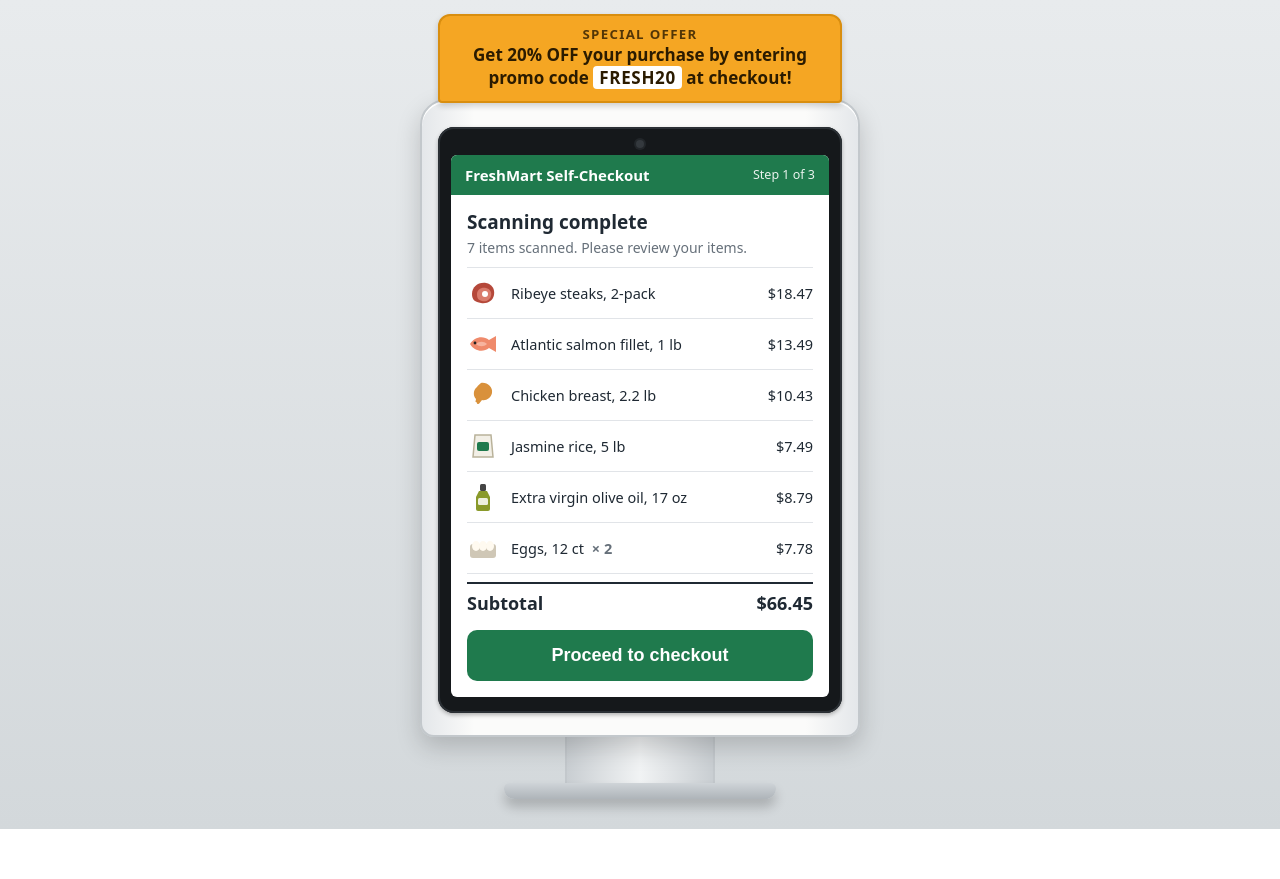
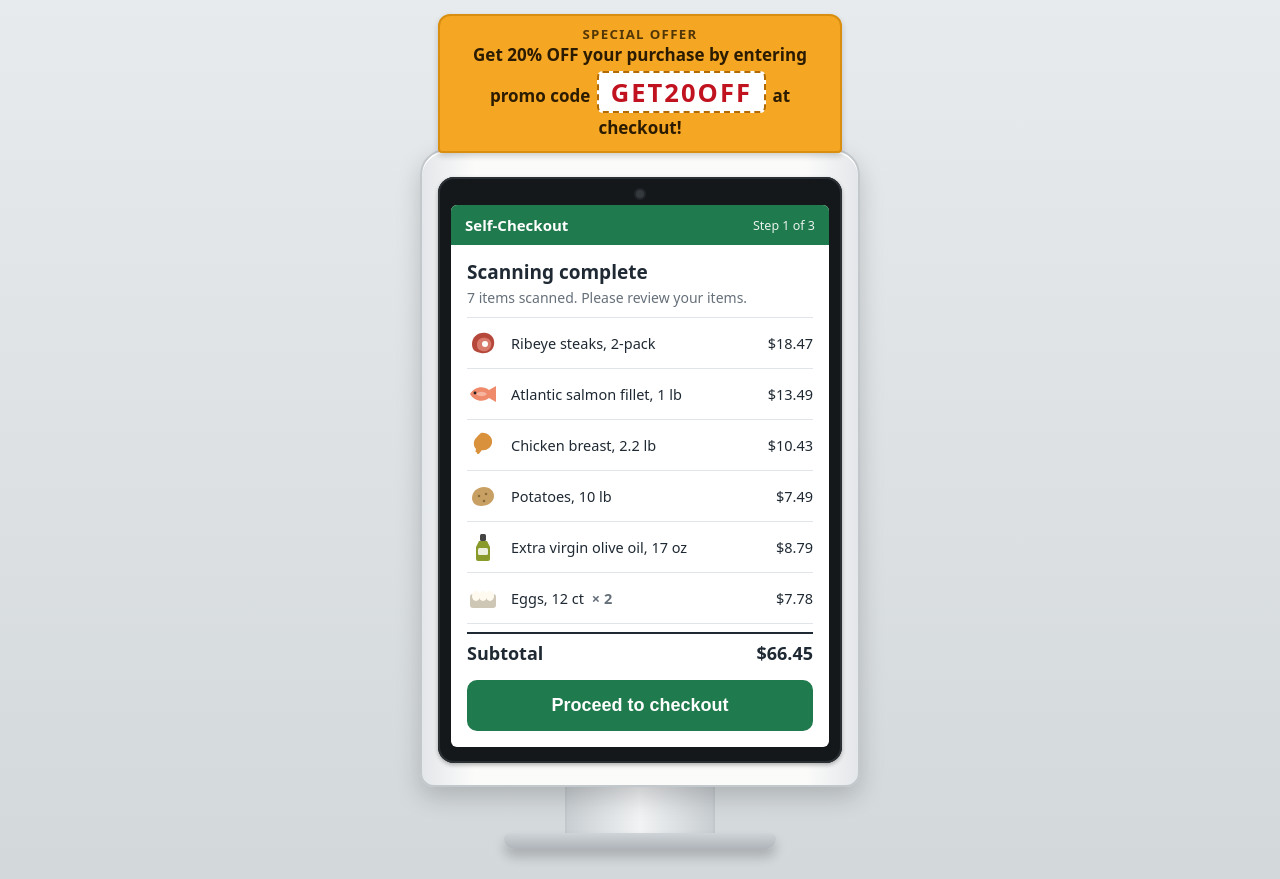
Before and after one commit to kioskview/checkout, a plain HTML site: page a/index.html in a window 1280 px wide. Before the commit the page ends 829 px from the top, so only its background shows below. Drawn offline with Linux system fonts and the light colour scheme.

Commit message:
Update promo code and item details in index.html

```diff
--- a/a/index.html
+++ b/a/index.html
@@ -23,7 +23,7 @@
         box-shadow:0 3px 6px rgba(0,0,0,.18);position:relative;z-index:2}
   .sign .tag{display:block;font-size:.78em;letter-spacing:.1em;text-transform:uppercase;opacity:.8}
   .sign b{font-weight:800}
-  .sign .code{background:#fff;border-radius:4px;padding:0 6px;font-weight:800;letter-spacing:.04em;white-space:nowrap}
+  .sign .code{display:inline-block;background:#fff;color:#c1121f;border:2px dashed #b36b00;border-radius:6px;padding:2px 12px;margin:4px 2px;font-size:1.5em;font-weight:800;letter-spacing:.08em;white-space:nowrap}
 
   /* 機台本體 */
   .cabinet{width:100%;margin-top:-4px;background:linear-gradient(90deg,#e4e7ea 0%,#fbfbfa 12%,#fbfbfa 88%,#e4e7ea 100%);
@@ -115,7 +115,7 @@
     <div class="bezel">
       <div class="camera"></div>
       <div class="screen" id="screen">
-        <div class="topbar"><span>FreshMart Self-Checkout</span><small id="stepLabel"></small></div>
+        <div class="topbar"><span>Self-Checkout</span><small id="stepLabel"></small></div>
 
         <!-- 第 1 頁:掃描完成 -->
         <div class="content" id="p1">
@@ -181,7 +181,7 @@
   var q = new URLSearchParams(location.search);
   var v = (q.get('v') || '').toLowerCase();
   var manual = true;   // 手動輸入組(本檔固定)
-  var CODE = 'FRESH20';
+  var CODE = 'GET20OFF';
 
   // 價格一律以「分」計算,避免浮點誤差
   // 簡單 SVG 圖示(全平台一致)
@@ -189,7 +189,7 @@
     steak:'<svg viewBox="0 0 32 32"><path d="M5 17c0-7 6-12 14-11 6 1 9 6 8 12-1 6-7 9-13 8-6-1-9-3-9-9z" fill="#b5483a"/><path d="M10 17c0-4 4-7 9-6 4 1 6 4 5 8-1 4-5 6-9 5-4-1-5-3-5-7z" fill="#d97b6c"/><circle cx="18" cy="17" r="3" fill="#fff"/></svg>',
     fish:'<svg viewBox="0 0 32 32"><path d="M3 16c4-7 13-9 19-4l7-4v16l-7-4c-6 5-15 3-19-4z" fill="#ef8a6b"/><path d="M9 16c3-3 8-3 11 0-3 3-8 3-11 0z" fill="#f7b49f"/><circle cx="8" cy="15" r="1.4" fill="#222"/></svg>',
     chicken:'<svg viewBox="0 0 32 32"><path d="M14 4c6-1 12 4 11 10-1 5-6 8-10 7l-4 5c-1 1-3 1-3-1l1-5c-3-3-3-9 1-12 1-2 3-3 4-4z" fill="#d9913b"/><circle cx="8" cy="25" r="2.2" fill="#fff"/><circle cx="11" cy="27" r="2.2" fill="#fff"/></svg>',
-    rice:'<svg viewBox="0 0 32 32"><path d="M8 5h16l2 22H6z" fill="#f2efe6" stroke="#b9b29a" stroke-width="1.5"/><rect x="10" y="12" width="12" height="9" rx="2" fill="#1f7a4d"/></svg>',
+    potato:'<svg viewBox="0 0 32 32"><path d="M5 18c0-6 5-11 12-11 6 0 10 4 10 9 0 6-6 10-13 10-5 0-9-3-9-8z" fill="#c9a064"/><circle cx="12" cy="16" r="1.3" fill="#8a6b3a"/><circle cx="19" cy="14" r="1.3" fill="#8a6b3a"/><circle cx="17" cy="21" r="1.3" fill="#8a6b3a"/></svg>',
     oil:'<svg viewBox="0 0 32 32"><rect x="13" y="3" width="6" height="7" rx="1.5" fill="#444"/><path d="M12 10h8l3 6v12a2 2 0 0 1-2 2H11a2 2 0 0 1-2-2V16z" fill="#8a9a2b"/><rect x="11" y="17" width="10" height="7" rx="1.5" fill="#fff" opacity=".85"/></svg>',
     eggs:'<svg viewBox="0 0 32 32"><rect x="3" y="12" width="26" height="14" rx="3" fill="#cfc7b6"/><ellipse cx="9" cy="14" rx="4" ry="5" fill="#fffaf0"/><ellipse cx="16" cy="14" rx="4" ry="5" fill="#fffaf0"/><ellipse cx="23" cy="14" rx="4" ry="5" fill="#fffaf0"/></svg>',
     asparagus:'<svg viewBox="0 0 32 32"><g stroke="#3f8f3a" stroke-width="3.2" stroke-linecap="round"><path d="M9 28L12 8"/><path d="M16 28V6"/><path d="M23 28L20 8"/></g><g fill="#2c6e2a"><ellipse cx="12" cy="7" rx="2.2" ry="4"/><ellipse cx="16" cy="5" rx="2.2" ry="4"/><ellipse cx="20" cy="7" rx="2.2" ry="4"/></g></svg>'
@@ -200,7 +200,7 @@
     ['steak','Ribeye steaks, 2-pack',1,1847],
     ['fish','Atlantic salmon fillet, 1 lb',1,1349],
     ['chicken','Chicken breast, 2.2 lb',1,1043],
-    ['rice','Jasmine rice, 5 lb',1,749],
+    ['potato','Potatoes, 10 lb',1,749],
     ['oil','Extra virgin olive oil, 17 oz',1,879],
     ['eggs','Eggs, 12 ct',2,389]
   ];
@@ -214,7 +214,7 @@
 
   // 廣告牌(兩組視覺相同,只有文字不同)
   $('sign').innerHTML = '<span class="tag">Special offer</span>' + (manual
-    ? 'Get <b>20% OFF</b> your purchase by entering promo code <span class="code">FRESH20</span> at checkout!'
+    ? 'Get <b>20% OFF</b> your purchase by entering promo code <span class="code">GET20OFF</span> at checkout!'
     : 'Get <b>20% OFF</b> your purchase, automatically applied at checkout!');
 
   var html = '';
```
